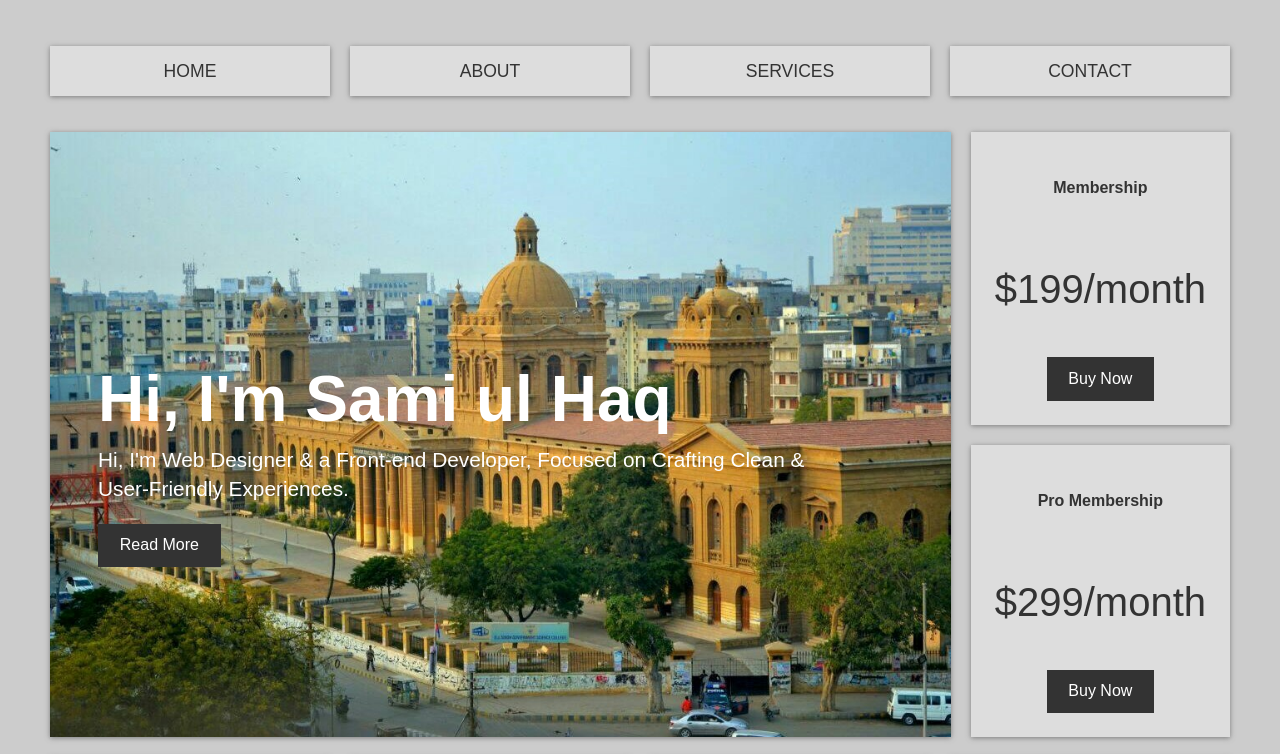
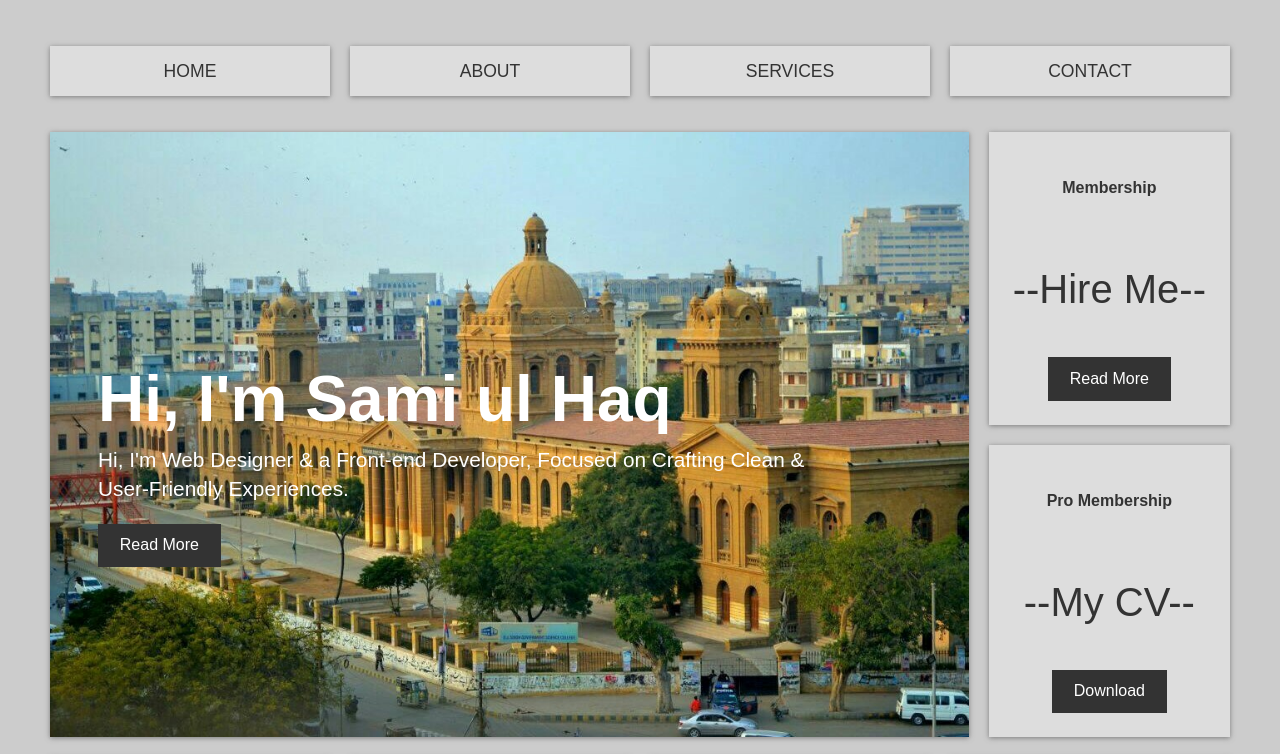
Before and after one commit to sami-ul-haq/website-cssgrid, a plain HTML site: page index.html in a window 1280 px wide. Shown: the top 754 px of the page. Drawn offline with Linux system fonts and the light colour scheme.

Commit message:
Some Fixes

```diff
--- a/index.html
+++ b/index.html
@@ -33,14 +33,14 @@
 
             <div class="top-box top-box-a">
                 <h4>Membership</h4>
-                <p class="price">$199/month</p>
-                <a href="#" class="btn">Buy Now</a>
+                <p class="price">--Hire Me--</p>
+                <a href="#" class="btn">Read More</a>
             </div>
 
             <div class="top-box top-box-b">
                 <h4>Pro Membership</h4>
-                <p class="price">$299/month</p>
-                <a href="#" class="btn">Buy Now</a>
+                <p class="price">--My CV--</p>
+                <a href="#" class="btn">Download</a>
             </div>
 
         </section>
```
